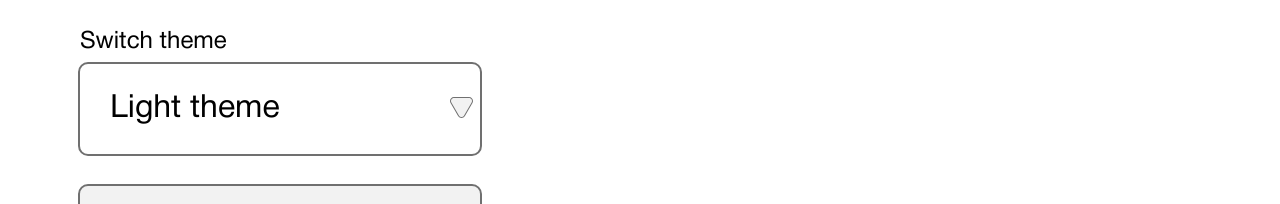
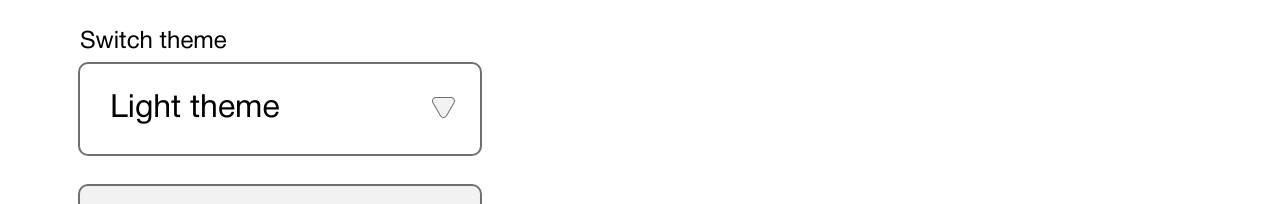
Before and after one commit to pooooz/education-task-calculator, a React (Create React App) app: page /settings in a window 1280 px wide. Shown: the part 244-448 px from the top of the page. Built offline with nearby package versions, Linux system fonts and the light colour scheme.

Commit message:
Fix: changed styles of the clear history button

```diff
--- a/src/components/Select/styled.js
+++ b/src/components/Select/styled.js
@@ -10,11 +10,11 @@ export const SelectWrap = styled.div`
   &::after {
     content: url(${dropdownImage});
     pointer-events: none;
-    width: 30px;
-    height: 30px;
+    width: 23px;
+    height: 21px;
     position: absolute;
     top: 33px;
-    right: 0;
+    right: 25px;
   }
 `;
 
```
